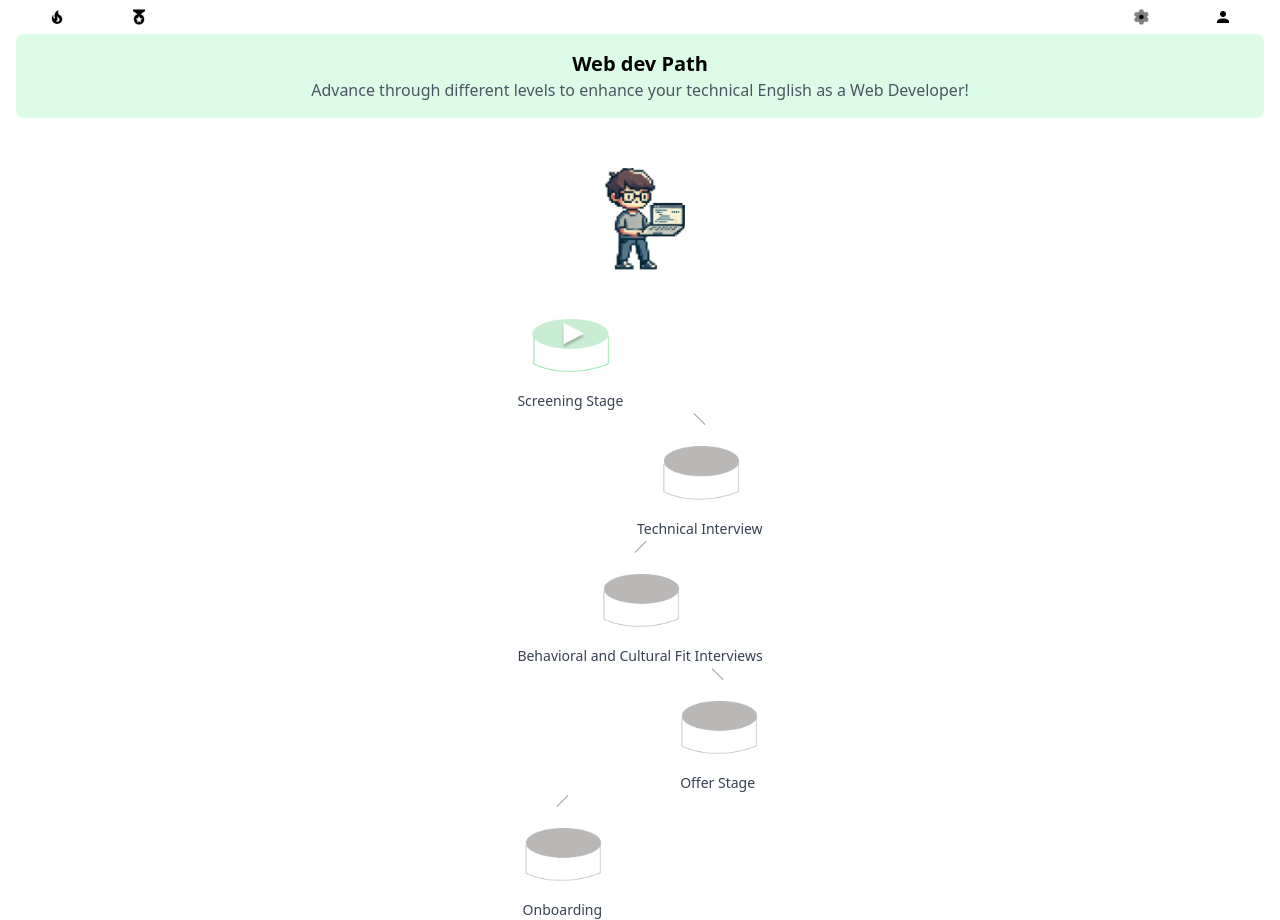
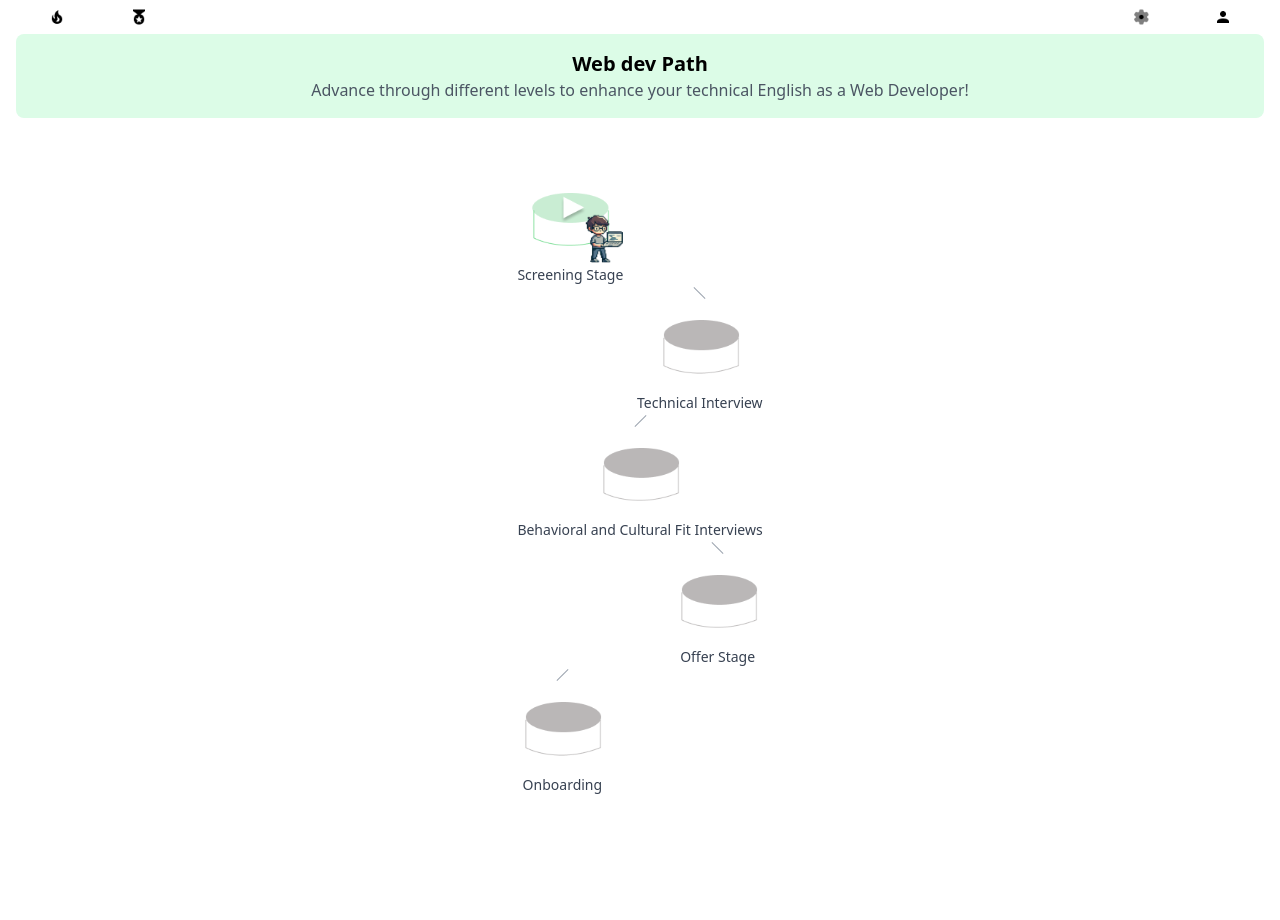
Before and after one commit to No-Country-simulation/equipo-c23-87-webapp, a Next.js app: page / in a window 1280 px wide. After the commit the page ends 800 px from the top, so only its background shows below. Built offline with nearby package versions, Linux system fonts and the light colour scheme.

Commit message:
feat: Add interactive tracking progess by level using the avatar programmer character on Web Dev Path

```diff
--- a/app/components/WebDevPath.tsx
+++ b/app/components/WebDevPath.tsx
@@ -42,11 +42,6 @@ export default function WebDevPath() {
 
       {/* Path Container */}
       <div className="relative flex flex-col items-center mt-10 space-y-10">
-        {/* Application Submission */}
-        <div className="flex space-x-4">
-          <Image src="/character.png" alt="Character" className="hidden md:block" width={90} height={90} />
-        </div>
-
         {/* Dashed Line & Steps */}
         <div className="flex flex-col items-center gap-8 mt-8">
         {
@@ -74,6 +69,27 @@ export default function WebDevPath() {
                <CylinderLevel level={step.id} status={status} onClick={() => handleLevelClick(step.id)} />
                {/* Step Label */}
                <p className="mt-2 text-sm text-gray-700">{step.name}</p>
+
+               {/* Avatar (Positioned next to the current level) */}
+                  {step.id === currentLevel && (
+                    <div
+                      style={{
+                        position: "absolute",
+                        top: "50%", // Centers the avatar vertically
+                        transform: "translateY(-50%)", // Ensures perfect centering
+                        [isLeft ? "left" : "right"]: "4rem", // Pushes it next to the cylinder
+                      }}
+                    >
+                      <Image
+                        src="/character.png"
+                        alt="Character"
+                        className="rounded-full"
+                        width={50} // Adjust size as needed
+                        height={50}
+                      />
+                    </div>
+                  )}
+
               </div>
              </div>);
            }
```
